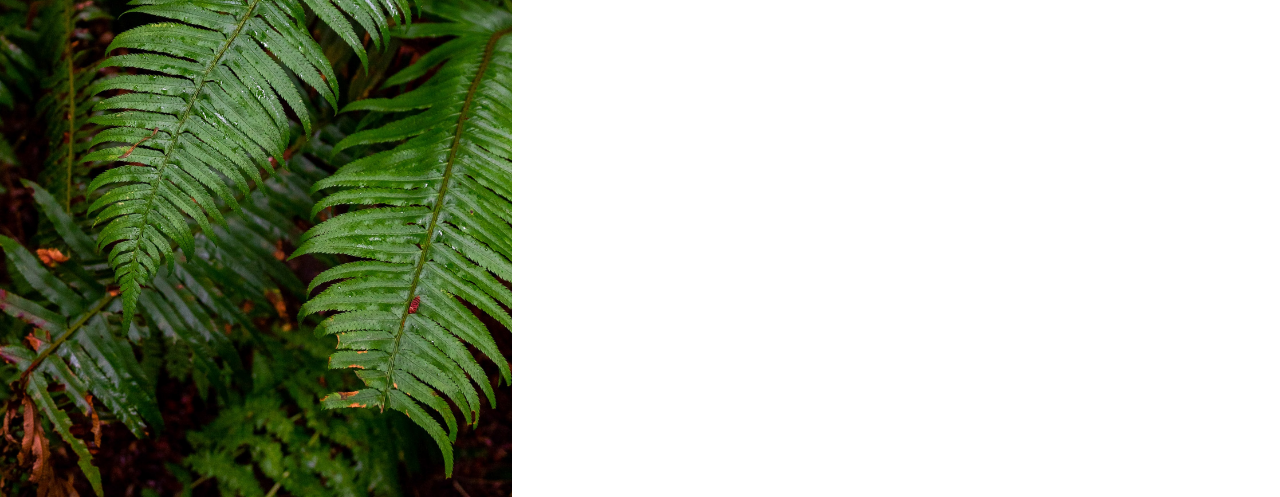
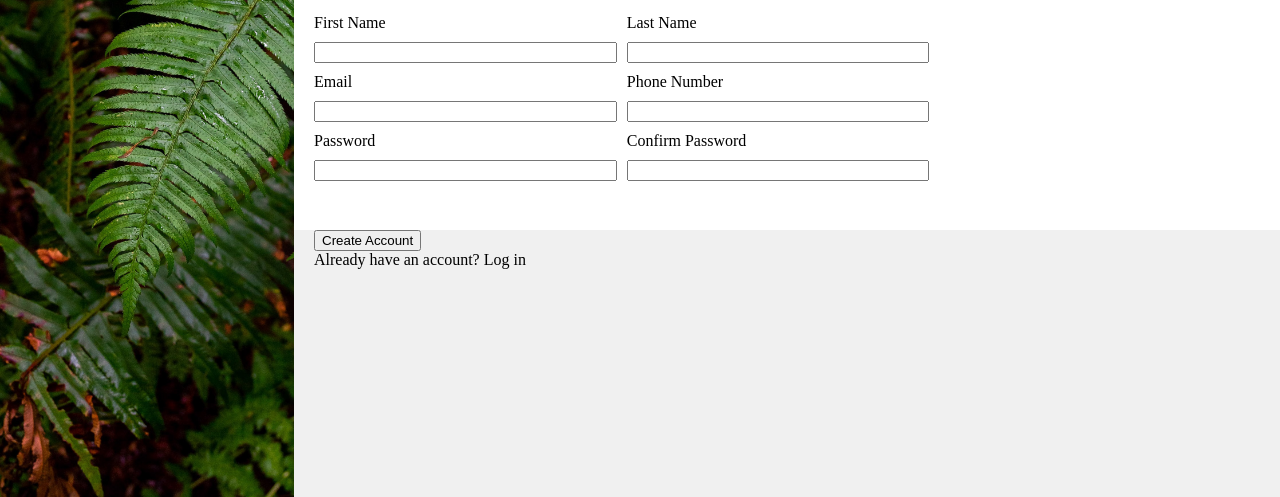
Before and after one commit to MihaiConstantinValcu/Sign-Up-Form, a plain HTML site: page index.html in a window 1280 px wide. Shown: the part 303-800 px from the top of the page. Drawn offline with Linux system fonts and the light colour scheme.

Commit message:
Finished layout using flex

```diff
--- a/index.html
+++ b/index.html
@@ -19,7 +19,37 @@
             </div>
         </div>
         <main>
+            <div class="description">
+                <p>This is not a real online service! You know you need something like this in your life to help you realize your deepest dreams. Sign up now to get started.</p>
+                <p>You <span class="italic">know</span> you want to.</p>
+            </div>
+            <div class="sign-up-form">
+                <form action="">
+                    <label for="first_name">First Name</label>
+                    <label for="last_name">Last Name</label>
 
+                    <input type="text" name="first_name" id="first_name">
+                    <input type="text" name="last_name" id="last_name">
+
+                    <label for="email">Email</label>
+                    <label for="number">Phone Number</label>
+
+                    <input type="email" name="email" id="email">
+                    <input type="tel" name="number" id="number">
+
+                    <label for="password">Password</label>
+                    <label for="confirm">Confirm Password</label>
+
+                    <input type="password" name="password" id="password">
+                    <input type="password" name="confirm" id="confirm">
+                </form>
+            </div>
+            <div class="submit">
+                <button>Create Account</button>
+                <div>
+                    Already have an account? <span>Log in</span>
+                </div>
+            </div>
         </main>
     </div>
 </body>
--- a/style.css
+++ b/style.css
@@ -42,3 +42,45 @@ body {
     width: 1em;
     height: auto
 }
+
+main {
+    display: flex;
+    flex-direction: column;
+    justify-content: center;
+}
+
+main>div {
+    display: flex;
+    flex-direction: column;
+    justify-content: flex-end;
+    align-items: flex-start;
+    flex: 1;
+    padding: 0px 20px
+}
+
+main>div.sign-up-form {
+    justify-content: center;
+}
+
+main>div.submit {
+    justify-content: flex-start;
+}
+
+.description {}
+
+main>div:nth-of-type(odd) {
+    background-color: rgb(240, 240, 240);
+}
+
+form {
+    display: flex;
+    flex-wrap: wrap;
+    width: 80%;
+    gap: 10px;
+}
+
+label,
+input {
+    box-sizing: border-box;
+    width: 40%;
+}
```
